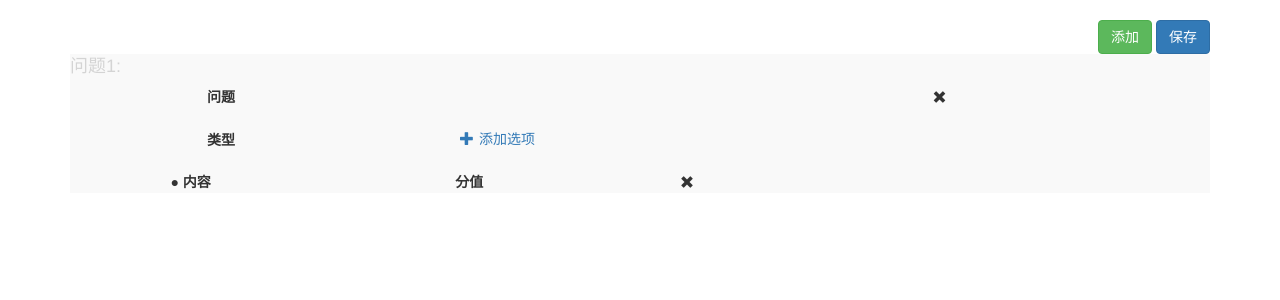
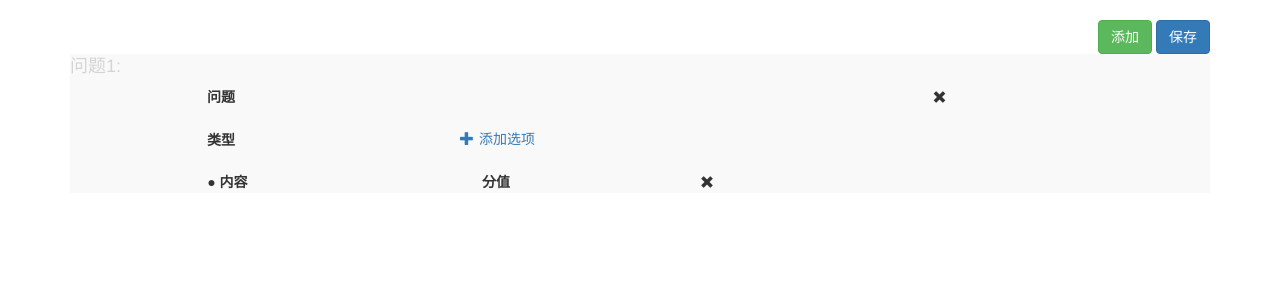
Before and after one commit to houfire/questionnaire, a Django app: template templates/edit.html in a window 1280 px wide. Shown: the part 52-352 px from the top of the page. Run offline with Django 3.2, Linux system fonts and the light colour scheme; the template is opened without the code that fills it: most values are stand-ins (such as "Sample title", 1, 10 or a date in 2020); some libraries are stand-ins or nearby versions.

Commit message:
细节修改

```diff
--- a/app01/static/app01/css/edit.css
+++ b/app01/static/app01/css/edit.css
@@ -3,7 +3,7 @@
 }
 
 .questionItem ul {
-    margin-left: 40px;
+    margin-left: 80px;
 }
 
 .removeQue, .removeOpt {
```
Also changed, not shown: 1 other file.
